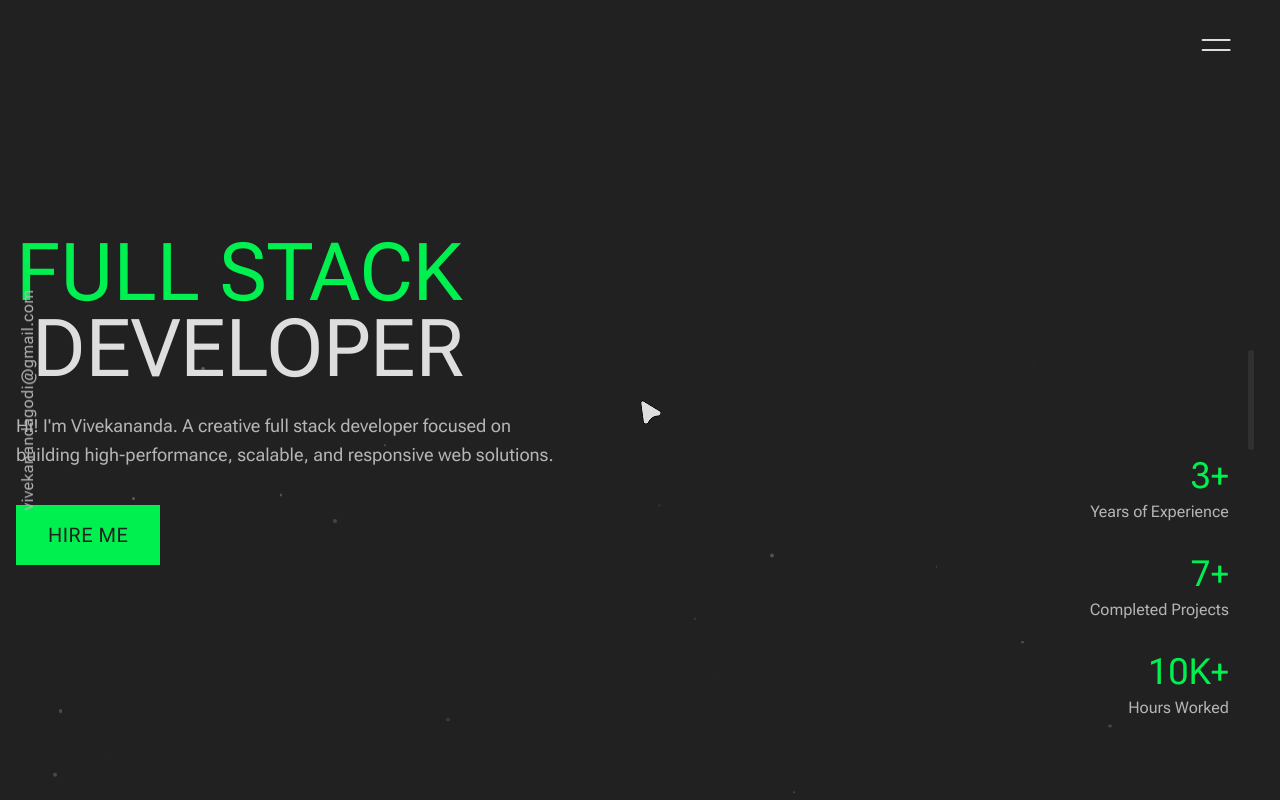
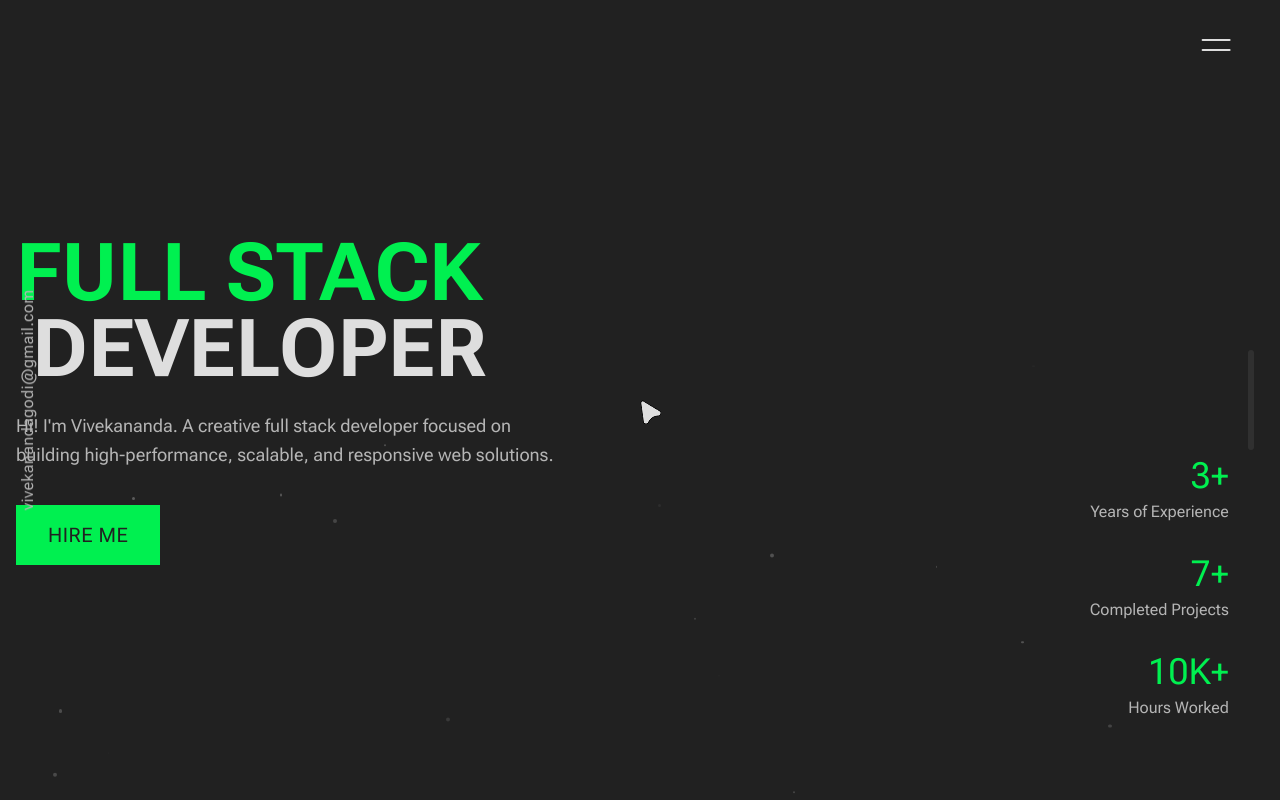
Before and after one commit to mr-nobody-7/portfolio-website, a Next.js app: page / in a window 1280 px wide. Shown: the top 800 px of the page. Built offline with nearby package versions, Linux system fonts and the light colour scheme.

Commit message:
fix: align banner title font rendering with reference design using <br> and font-bold

```diff
--- a/app/_components/Banner.tsx
+++ b/app/_components/Banner.tsx
@@ -37,11 +37,12 @@ export const Banner = () => {
       >
         <div className="max-md:grow max-md:flex flex-col justify-center items-start max-w-[544px]">
           <motion.h1
-            className="text-6xl sm:text-[80px] font-anton leading-[0.95]"
+            className="text-6xl sm:text-[80px] font-anton font-bold leading-[0.95]"
             variants={itemVariants}
           >
-            <span className="text-primary block">{primaryTitle}</span>
-            <span className="block ml-4">{secondaryTitle}</span>
+            <span className="text-primary">{primaryTitle}</span>
+            <br />
+            <span className="ml-4">{secondaryTitle}</span>
           </motion.h1>
 
           <motion.p
```
